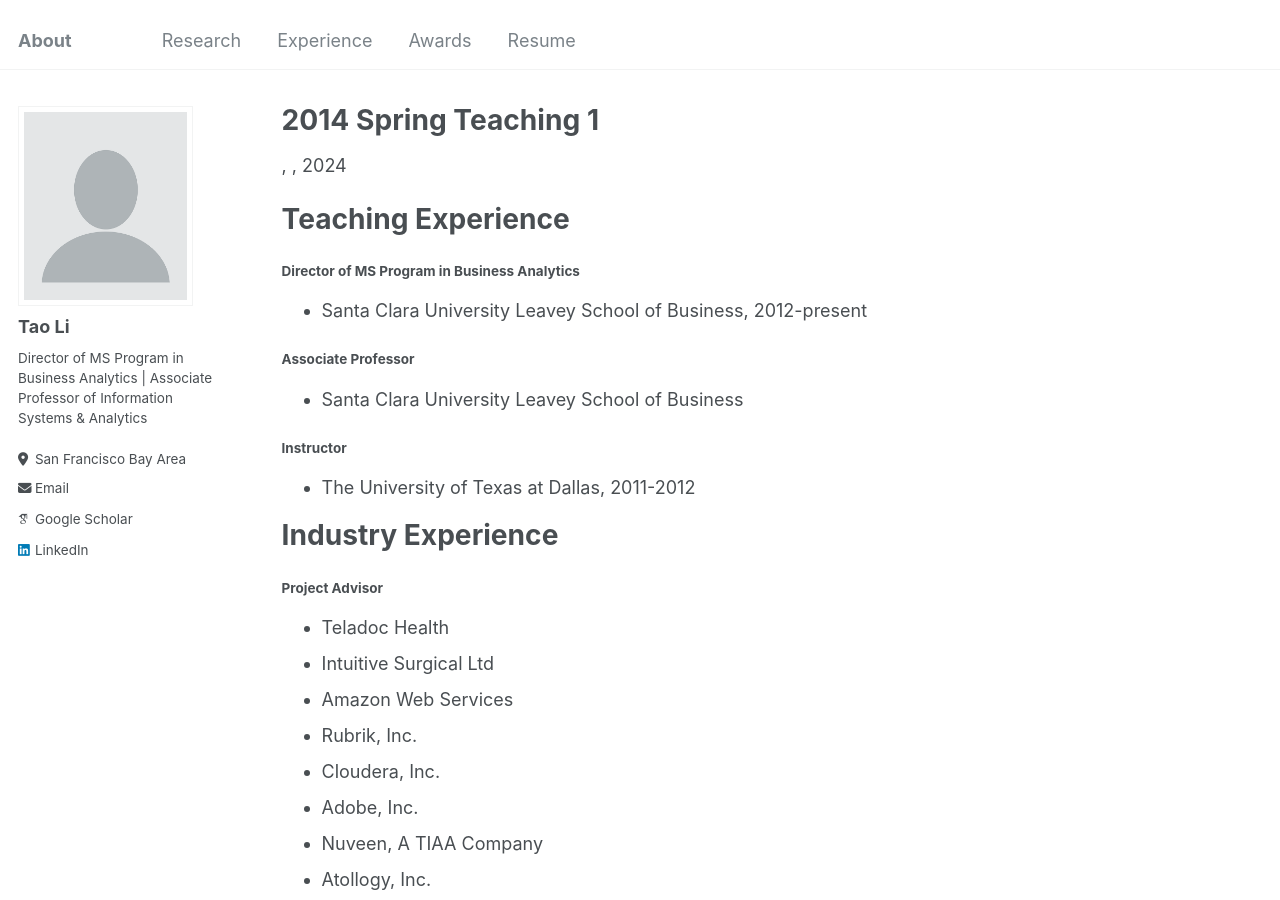
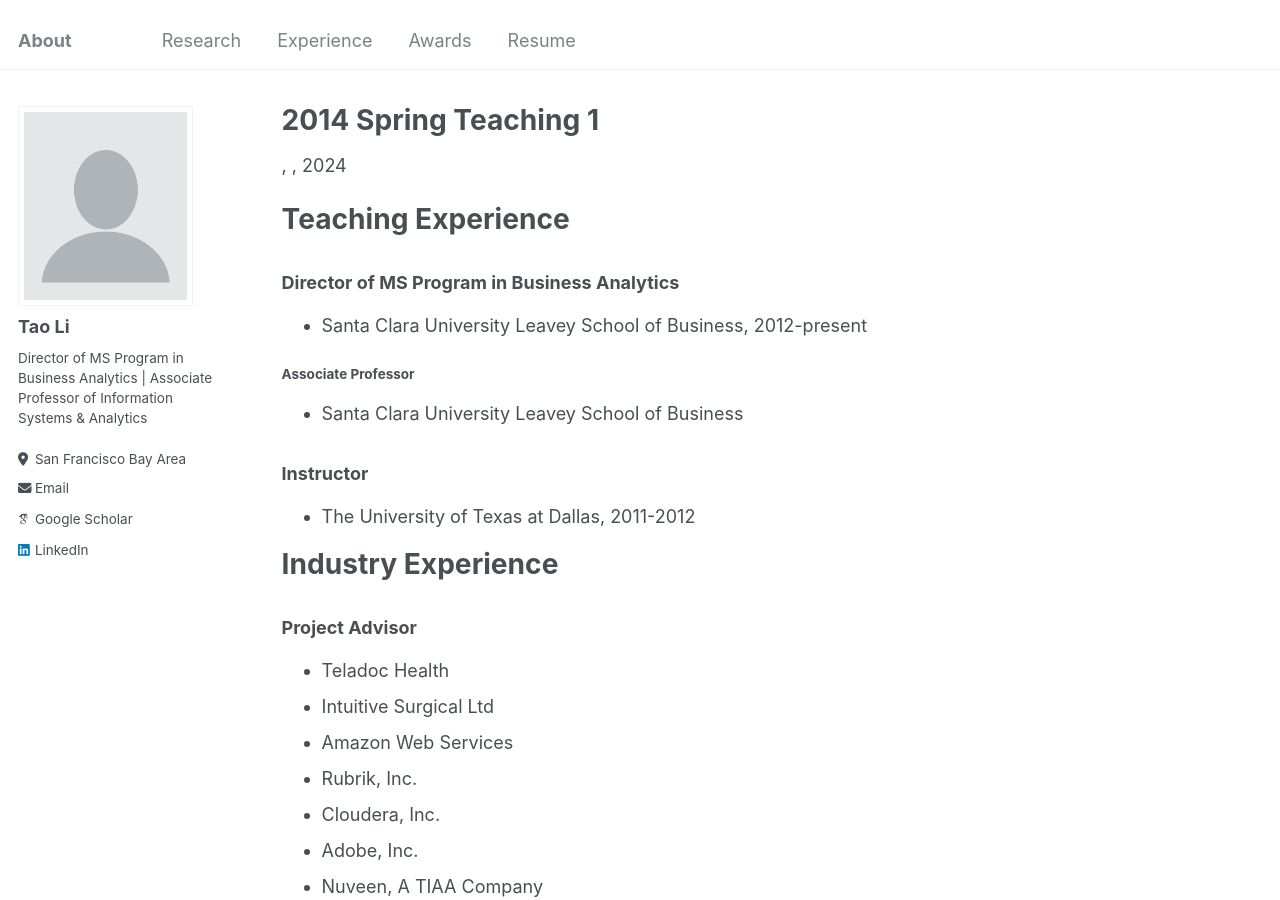
Before and after one commit to Judydy0417/TaoLi.github.io, a Jekyll site: the page built from _teaching/2014-spring-teaching-1.md, in a window 1280 px wide and 900 px high. Built offline with Jekyll 4.4.1, drawn with Linux system fonts in a browser that asks for light colours; some web fonts are replaced.

```diff
--- a/_teaching/2014-spring-teaching-1.md
+++ b/_teaching/2014-spring-teaching-1.md
@@ -6,7 +6,7 @@ collection: teaching
 
 
 <h1>Teaching Experience</h1>
-<h4>Director of MS Program in Business Analytics</h4>
+<h3>Director of MS Program in Business Analytics</h3>
 <ul>
     <li>Santa Clara University Leavey School of Business, 2012-present</li>
 </ul>
@@ -16,13 +16,13 @@ collection: teaching
     <li>Santa Clara University Leavey School of Business</li>
 </ul>
 
-<h4>Instructor</h4>
+<h3>Instructor</h3>
 <ul>
     <li>The University of Texas at Dallas, 2011-2012</li>
 </ul>
 
 <h1>Industry Experience</h1>
-<h4>Project Advisor</h4>
+<h3>Project Advisor</h3>
 <ul>
     <li>Teladoc Health</li>
     <li>Intuitive Surgical Ltd</li>
@@ -35,22 +35,22 @@ collection: teaching
 </ul>
 
 <h1>Professional Activities</h1>
-<h4>Senior Editor</h4>
+<h3>Senior Editor</h3>
 <ul>
     <li>Production and Operations Management, 2017 – Present</li>
 </ul>
 
-<h4>Guest Associate Editor</h4>
+<h3>Guest Associate Editor</h3>
 <ul>
     <li>Naval Research Logistics, 2018 - Present</li>
 </ul>
 
-<h4>Associate Editor</h4>
+<h3>Associate Editor</h3>
 <ul>
     <li>Transportation Research Part E: Logistics and Transportation Review, 2019 – Present</li>
 </ul>
 
-<h4>Editorial Review Board</h4>
+<h3>Editorial Review Board</h3>
 <ul>
     <li>Transportation Research Part E: Logistics and Transportation Review, 2019 – Present</li>
 </ul>
```
